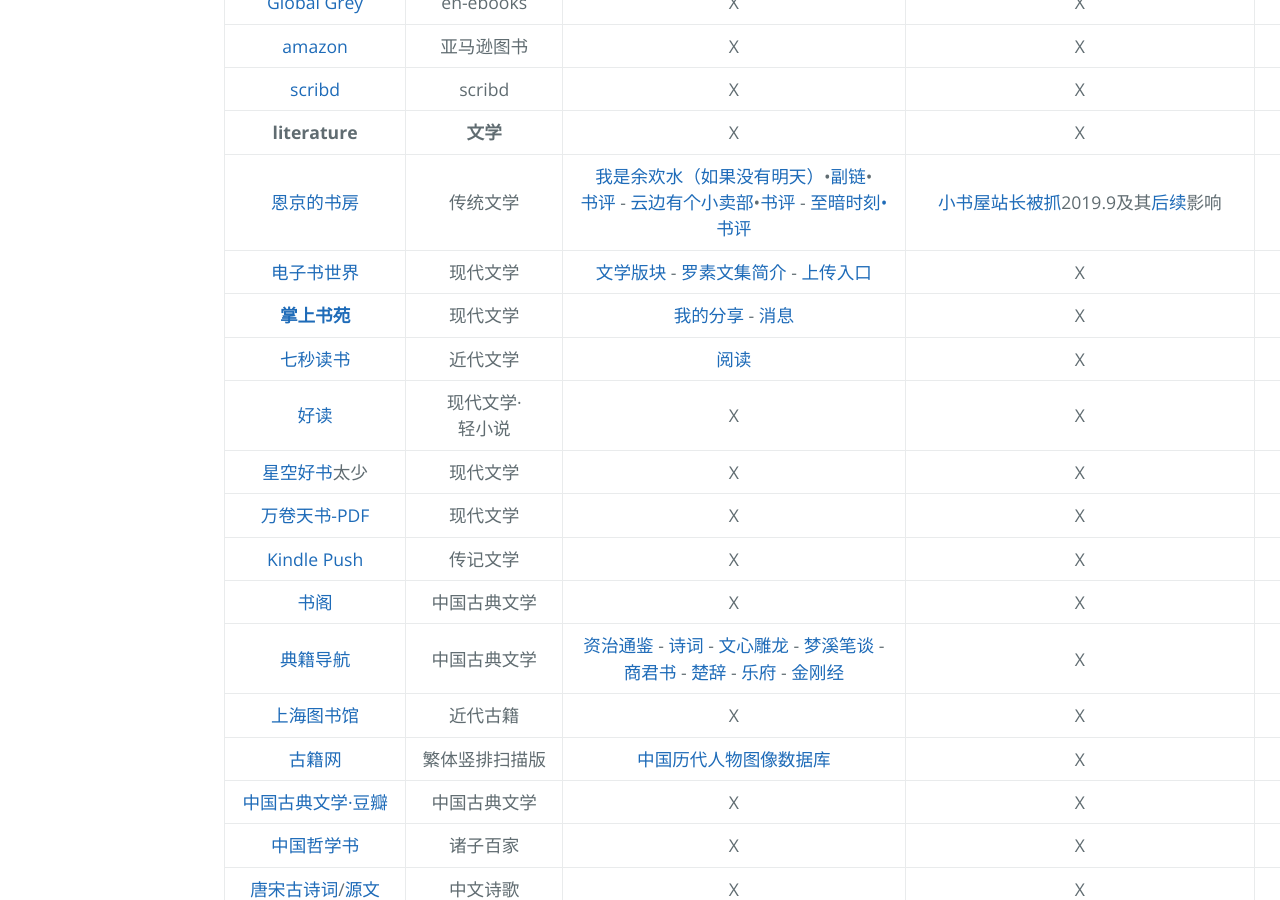
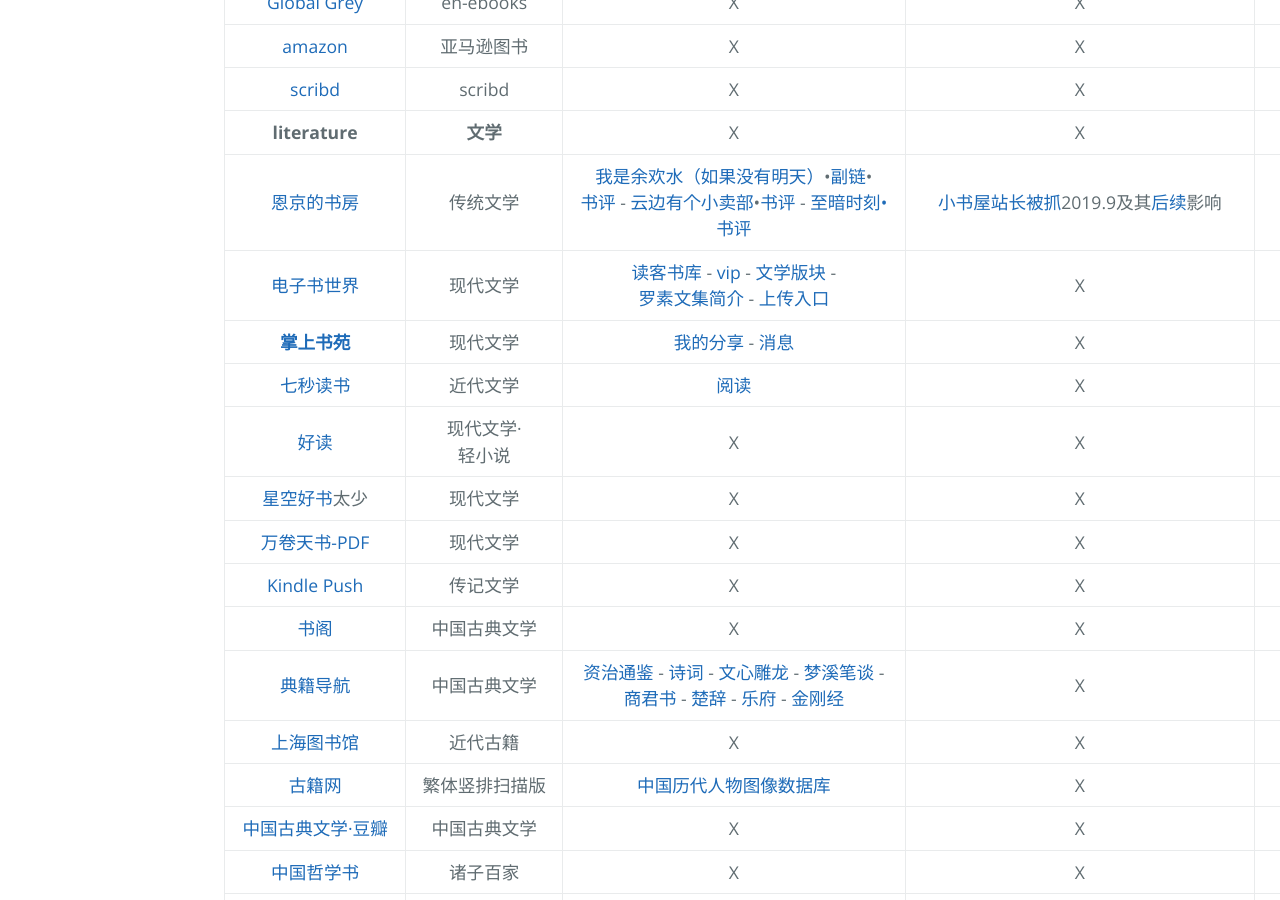
Before and after one commit to AmbroseRen/test, a Jekyll site: the page built from Library/BookSearch.md, in a window 1280 px wide and 900 px high, scrolled down 1267 px. Built offline with Jekyll 4.4.1, drawn with Linux system fonts in a browser that asks for light colours; our own code applies the rules of GitHub Pages for plain Markdown files; the repository's description, which GitHub fills in, is left out.

Commit message:
Update BookSearch.md

```diff
--- a/Library/BookSearch.md
+++ b/Library/BookSearch.md
@@ -36,7 +36,7 @@
 | [scribd](https://www.scribd.com/) | scribd | X | X | X |
 | __literature__ | __文学__ | X | X | X |
 | [恩京的书房](https://www.enjing.com/) | 传统文学 | [我是余欢水（如果没有明天）](https://www.kunnu.com/yuhuanshui/)•[副链](https://www.51shucheng.net/shehui/ruguomeiyoumingtian)•[书评](https://www.enjing.com/wenxue/32589.htm) - [云边有个小卖部](https://cdn.jsdelivr.net/gh/AmbroseRen/Picture@master/book/Literature/Poem/%E4%BA%91%E8%BE%B9%E6%9C%89%E4%B8%AA%E5%B0%8F%E5%8D%96%E9%83%A8%20-%20%E5%BC%A0%E5%98%89%E4%BD%B3.pdf)•[书评](https://www.enjing.com/wenxue/31436.htm) - [至暗时刻•书评](https://www.enjing.com/wenxue/32393.htm) | [小书屋站长被抓](https://www.douban.com/group/topic/180075768/)2019.9及其[后续](https://www.zhihu.com/question/401236809)影响 | 此站于2021.2初已删库跑路•[评论](https://www.enjing.com/renwensheke/32613.htm)/[开放 动态 透明 便民](https://wenshu.court.gov.cn/)容我呵呵 |
-| [电子书世界](https://www.dzssj.com/) | 现代文学 | [文学版块](https://www.dzssj.com/list.php?mod=forumdisplay&fid=39&typeid=1&filter=typeid&typeid=1&page=2) - [罗素文集简介](https://www.dzssj.com/book/353476/) - [上传入口](https://www.dzssj.com/forum.php?mod=post&action=newthread&fid=41) | X | X |
+| [电子书世界](https://www.dzssj.com/) | 现代文学 | [读客书库](https://www.dukeshuku.com/) - [vip](https://www.dzssj.com/vip/) - [文学版块](https://www.dzssj.com/list.php?mod=forumdisplay&fid=39&typeid=1&filter=typeid&typeid=1&page=2) - [罗素文集简介](https://www.dzssj.com/book/353476/) - [上传入口](https://www.dzssj.com/forum.php?mod=post&action=newthread&fid=41) | X | X |
 | __[掌上书苑](https://www.soepub.com/)__ | 现代文学 | [我的分享](https://www.soepub.com/myspace/3) - [消息](https://www.soepub.com/discuzx33/home.php?mod=space&do=pm) | X | X |
 | [七秒读书](https://www.7sbook.com/) | 近代文学 | [阅读](https://www.7sbook.com/index/disk/index.html) | X | X |
 | [好读](http://www.haodoo.net/) | 现代文学·轻小说 | X | X | X |
```
